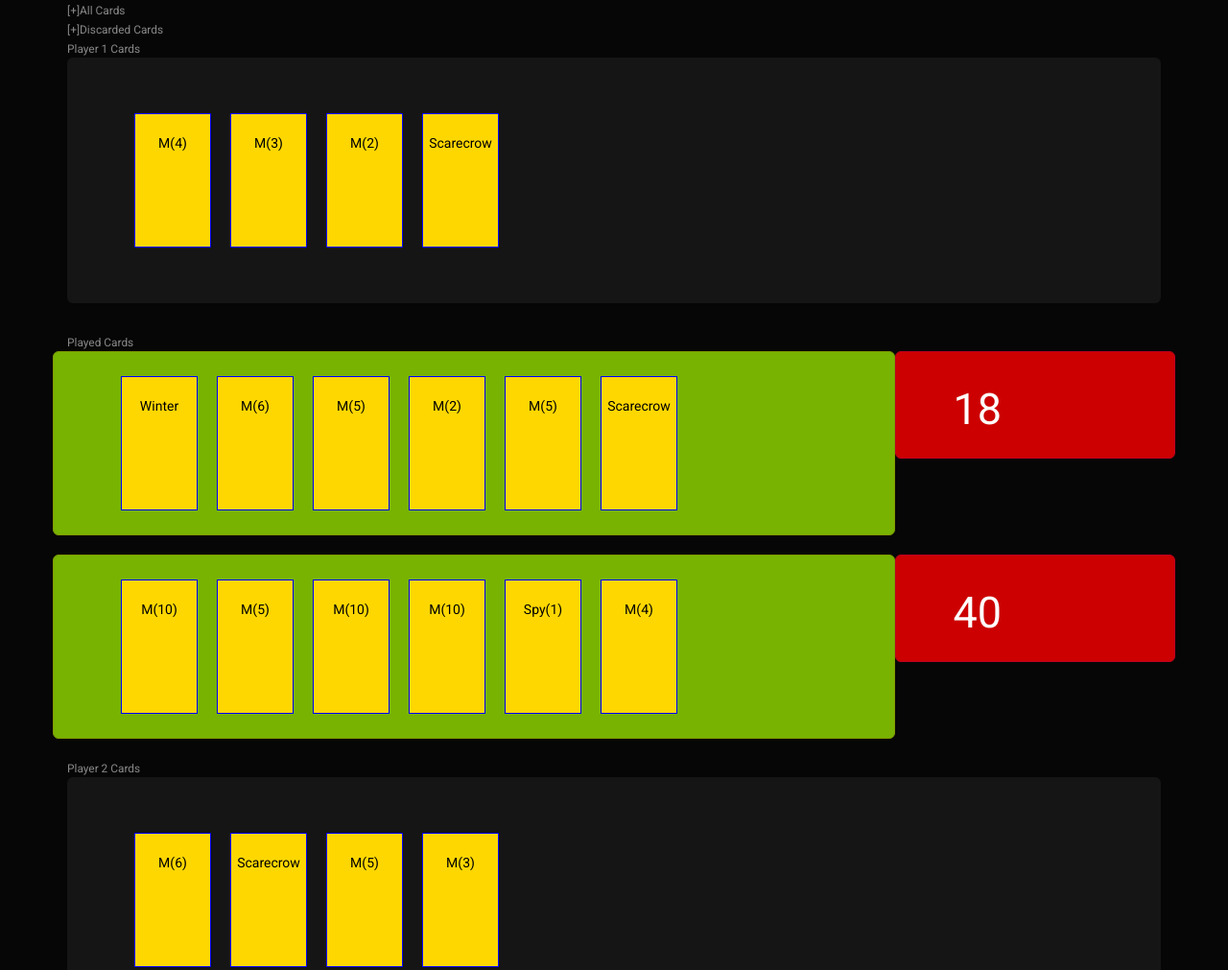
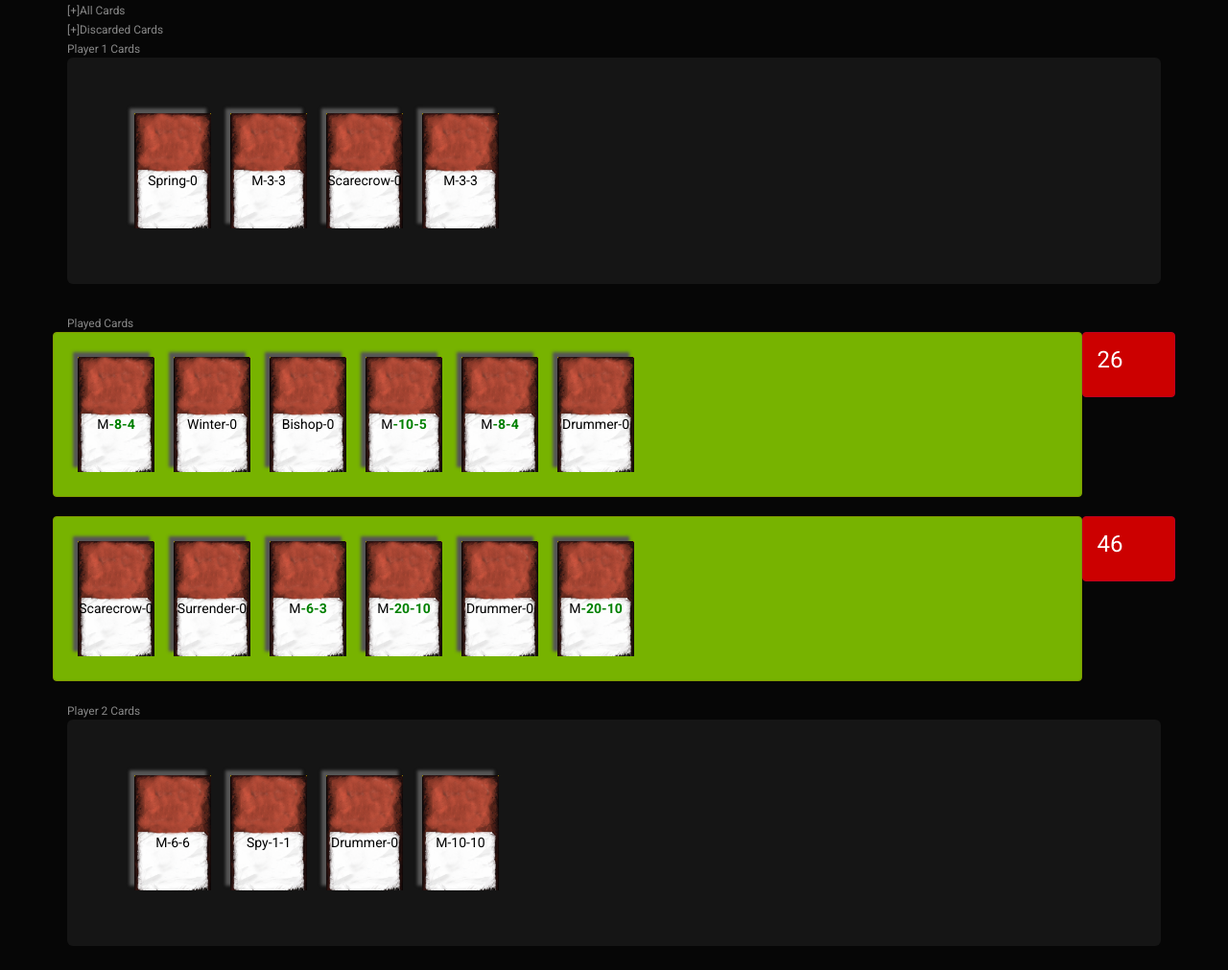
Before and after one commit to Mizar01/cg, a plain HTML site: page index.html in a window 1280 px wide. Shown: the top 1011 px of the page at 96% size. Drawn offline with Linux system fonts and the light colour scheme.

Commit message:
fix, code improvements, porting to a ES6 syntax of Card objects and more

```diff
--- a/cards.js
+++ b/cards.js
@@ -1,31 +1,36 @@
-Card = function(n, v, canBeAffected, desc) {
+class Card {
+
+    constructor(n, v, canBeAffected, desc) {
     	this.name = n
         this.value = v
         this.canBeAffected = canBeAffected
         this.otherEffects = [] //Effects not caused by other cards currently played
         this.desc = desc
-    this.modifier = null // function affecting the entire playSet
         this.modifierComboEnabled = false // the effect cannot be generally combined with other cards of the same type
         this.owner = null
-    this.run = function() {
+        this.modCombo = false // there can't be more than one card of the same type and player as modifier (good or bad)
+    }
+
+    run() {
     	// As simple as possible
         // TODO : logic to put card in the table shouldn't be here
     	this.putOnTable()
     	this.end()
     }
 
-    this.putOnTable = function() {
+    putOnTable() {
     	console.log(cPlayer.name + " is playing a " + this.name + " card.")
     	var cp = cPlayer
     	moveCard(cp.handSet, cp.playSet, cp.chosenCardIndex)
     	// cp.chosenCardIndex = null
 
     }
-    this.end = function() {
+
+    end() {
     	phase = "END_PLAY_CARD"
     }
 
-    this.getFinalValue = function() {
+    getFinalValue() {
         var v = this.value
         // special card effects
         for (var e in this.otherEffects) {
@@ -40,35 +45,41 @@ Card = function(n, v, canBeAffected, desc) {
         return v
     }
 
-    this.applyEffect = function(value, modifier) {
+    applyEffect(value, modifier) {
         var name = modifier.split(",")[0]
         var factor = modifier.split(",")[1]
         if (name == "mult") {
             return value * factor;
         }
     }
+
 }
 
-Mercenary = function(v) {
+class Mercenary extends Card {
+    constructor(v) {
+        super("Mercenary", v, true, "Mercenary desc")
         this.short = "M"
-	Card.call(this, "Mercenary", v, true, "Mercenary desc")
+    }
 }
 
-// Define 1,2,3,4,5,6,10 values mercenary cards
-
-
-Bishop = function() {
-	Card.call(this, "Bishop", 0, false, "Bishop Desc")
+class Bishop extends Card {
+    constructor() {
+	   super("Bishop", 0, false, "Bishop Desc")
+    }
 }
 
-Heroine = function() {
-	Card.call(this, "Heroine", 10, false, "Heroine Desc")
+class Heroine extends Card {
+    constructor() {
+	   super("Heroine", 10, false, "Heroine Desc")
+    }
 }
 
-Drummer = function() {
-	Card.call(this, "Drummer", 0, false, "Drummer Desc")
+class Drummer extends Card {
+    constructor() {
+	   super("Drummer", 0, false, "Drummer Desc")
+    }
     // Double the strength of all your mercenary cards
-    this.modifier = function(targetCard, currentValue) {
+    modifier(targetCard, currentValue) {
         if (targetCard.owner.name == this.owner.name) {
             return currentValue * 2
         } else {
@@ -77,22 +88,32 @@ Drummer = function() {
     }
 }
 
-Spy = function() {
-	Card.call(this, "Spy", 1, false, "Spy Desc")
+class Spy extends Card {
+    constructor() {
+	   super("Spy", 1, false, "Spy Desc")
+    }
 }
 
-Spring = function() {
-	Card.call(this, "Spring", 0, false, "Spring Desc")
+class Spring extends Card {
+    constructor() {
+	   super("Spring", 0, false, "Spring Desc")
+    }
 }
 
-Winter = function() {
-	Card.call(this, "Winter", 0, false, "Winter Desc")
+class Winter extends Card {
+    constructor() {
+	   super("Winter", 0, false, "Winter Desc")
+    }
 }
 
-Surrender = function() {
-	Card.call(this, "Surrender", 0, false, "Surrender Desc")
+class Surrender extends Card {
+    constructor() {
+	   super("Surrender", 0, false, "Surrender Desc")
+    }
 }
 
-Scarecrow = function() {
-	Card.call(this, "Scarecrow", 0, false, "Scarecrow Desc")
+class Scarecrow extends Card {
+    constructor() {
+	   super("Scarecrow", 0, false, "Scarecrow Desc")
     }
+}
--- a/css/style.css
+++ b/css/style.css
@@ -1,13 +1,16 @@
 .cssCard {
 	text-align: center;
-	padding-top: 20px;
+	padding-top: 60px;
 	display: inline-block;
 	width: 80px; max-width: 80px;
-	height: 140px; max-height: 140px;
-	border: 1px solid blue;
+	height: 120px; max-height: 120px;
+	/*border: 1px solid blue;*/
 	margin: 10px;
 	background-color: gold;
 	color: black;
+	background-image: url("../sample.png");
+	background-size: 100%;
+	box-shadow: -5px -5px 3px #555555;
 }
 
 .cssCard .better {
@@ -15,7 +18,7 @@
 	color: green;
 }
 
-cssCars .worse {
+.cssCard .worse {
 	font-weight: bold;
 	color: red;
 }
--- a/game.js
+++ b/game.js
@@ -1,5 +1,19 @@
-var deck = []
-var discardDeck = []
+// List of instantiable classes
+const classes = {
+	Mercenary,
+	Bishop,
+	Heroine,
+	Drummer,
+	Spy,
+	Spring,
+	Winter,
+	Surrender,
+	Scarecrow,
+}
+function getClass(name) { return classes[name] }
+
+const deck = new CardSet()
+const discardDeck = new CardSet()
 var players = []
 var cPlayerIndex //currentPlayer Index
 var cPlayer  // currentPlayer
@@ -19,8 +33,8 @@ var gameSet = {
 		],
 	"Heroine"   : ["3"],
 	"Bishop"    : ["6"],
-	"Drummer"   : ["6"],
-	// "Drummer"   : ["24"],
+	// "Drummer"   : ["6"],
+	"Drummer"   : ["24"],
 	"Scarecrow" : ["16"],
 	"Surrender" : ["3"],
 	"Spy"       : ["12"],
@@ -30,7 +44,7 @@ var gameSet = {
 
 function start() {
 	initDeck()
-	deck = shuffle(deck)
+	deck.shuffle()
 	var p1 = new Player("Me")
 	var p2 = new Player("Tesla")
     players = [p1, p2]
@@ -107,24 +121,17 @@ function runGame() {
 
 
 function getAllActiveModifierCards() {
-	// get all active modifiers from both the playSets
 	var mods = []
-	for (var i in players) {
-		var p = players[i]
-		p.playSet.forEach(function(c) {
-			// TODO : avoid the combos if the combo is not enabled on cards
-			if (c.modifier != null) {
-				mods.push(c)
-			}
-		})
-	}
+	players.forEach(function(p) {
+		mods = mods.concat(p.playSet.getModifierCards())
+	})
 	return mods
 }
 
 function calculatePoints() {
 	players.forEach(function(p) {
 		var tp = 0
-		p.playSet.forEach(function (c) {
+		p.playSet.cards.forEach(function (c) {
 			tp += c.getFinalValue()
 		})
 		p.points = tp
@@ -143,7 +150,7 @@ function gameEndConditions() {
 	var endGame = true
 	players.forEach(function(p) {
 // console.log("Current Player: " + p.name + " hasPassed = " + p.hasPassed + " handSetSize = " + p.handSet.length)
-		if (!p.hasPassed  && p.handSet.length > 0) {
+		if (!p.hasPassed  && p.handSet.length() > 0) {
 			endGame = false
 		}
 	})
@@ -171,35 +178,27 @@ function initDeck() {
 		}else {
 			var qta = parseInt(gameSet[ct][0])
 			for (var i = 0; i < qta; i++) {
-				deck.push(new window[ct]())
+				deck.push(new (getClass(ct))())
 			}
 		}
 	}
 }
-function shuffle2(set) {
-	// choose 2 cards and swap them for a number of times
-	for (var i = 0; i < 1000; i++) {
-		var i1 = Utils.randInt(0, set.length - 1)
-		var i2 = Utils.randInt(0, set.length - 1)
-		var tc = set[i1]
-		set[i1] = set[i2]
-		set[i2] = tc
-	}
-	return set
-}
-
-function shuffle(set) {
-	var set2 = []
-	while (set.length > 0) {
-		moveRandomCard(set, set2)
-	}
-	return set2
-}
+// function shuffle2(set) {
+// 	// choose 2 cards and swap them for a number of times
+// 	for (var i = 0; i < 1000; i++) {
+// 		var i1 = Utils.randInt(0, set.length - 1)
+// 		var i2 = Utils.randInt(0, set.length - 1)
+// 		var tc = set[i1]
+// 		set[i1] = set[i2]
+// 		set[i2] = tc
+// 	}
+// 	return set
+// }
 
 function htmlListCards(set, id, inPlay=false) {
 	var t = ""
-	for (var ci in set) {
-		var c = set[ci]
+	for (var ci in set.cards) {
+		var c = set.cards[ci]
 		var cname = c.short ? c.short : c.name
 		var fvalue = inPlay ? c.getFinalValue() : c.value
 		var styleValue = ""
@@ -209,11 +208,11 @@ function htmlListCards(set, id, inPlay=false) {
 		if (c.value > fvalue) {
 			styleValue = "worse"
 		}
-		var htmlValue = "(" + fvalue + ")"
+		var htmlValue = "-" + fvalue
 		if (fvalue == c.value && c.value == 0) {
 			htmlValue = ""
 		}
-		t += "<div class='cssCard'>" + cname + "<span class='" + styleValue + "'>" + htmlValue + "</span></div>"
+		t += "<div class='cssCard'>" + cname + "<span class='" + styleValue + "'>" + htmlValue + "-" + c.value + "</span></div>"
 		// t += "<span>[" + cname + "<strong>" + (c.value != 0 ? "(" + c.value + ")" : "") + "</strong>]</span>"
 	}
 	$("#" + id).html(t)
@@ -251,14 +250,14 @@ function giveCard(p) {
 }
 
 function moveCard(set1, set2, index) {
-	var c = set1[index]
+	var c = set1.cards[index]
 	set2.push(c)
 	set1.splice(index, 1)
 	return c
 }
 
 function moveRandomCard(set1, set2) {
-	var i1 = Utils.randInt(0, set1.length - 1)
+	var i1 = Utils.randInt(0, set1.length() - 1)
 	return moveCard(set1, set2, i1)
 }
 
@@ -266,7 +265,8 @@ function moveRandomCard(set1, set2) {
  * Get a card from a set without removing it from the set.
  */
 function getRandomCard(set) {
-	return set[Utils.randInt(0, set.length - 1)]
+	var cards = set.cards
+	return cards[Utils.randInt(0, cards.length - 1)]
 }
 
 
--- a/index.html
+++ b/index.html
@@ -6,9 +6,10 @@
       <script src="./jq/jquery-2.1.1.min.js"></script>
       <script src="./jq/typed.min.js"></script>
       <script src="./bs/bootstrap.min.js"></script>
+      <script src="cards.js"></script>
+      <script src="sets.js"></script>
+      <script src="player.js"></script>
       <script src="game.js"></script>
-      <script src="cards.js"></script>
-      <script src="player.js"></script>
       <!-- Compatible electron afer import -->
       <script>if (window.module) module = window.module;</script>
       <link href="./bs/bootstrap_cyborg.min.css" rel="stylesheet">
@@ -31,17 +32,17 @@
             <div><small>Played Cards</small></div>
             <div>
                   <div class="row">
-                        <div class="col-md-9 jumbotron alert alert-success" id="player1-playSet">
+                        <div class="col-md-11 alert alert-success" id="player1-playSet">
                         </div>
-                        <div class="col-md-3 jumbotron alert alert-danger">
-                              <h2 id="player1-points"></h2>
+                        <div class="col-md-1 alert alert-danger">
+                              <h4 id="player1-points"></h4>
                         </div>
                   </div>
                   <div class="row">
-                        <div class="col-md-9 jumbotron alert alert-success" id="player2-playSet">
+                        <div class="col-md-11 alert alert-success" id="player2-playSet">
                         </div>
-                        <div class="col-md-3 jumbotron alert alert-danger">
-                              <h2 id="player2-points"></h2>
+                        <div class="col-md-1 alert alert-danger">
+                              <h4 id="player2-points"></h4>
                         </div>
 
                   </div>
--- a/player.js
+++ b/player.js
@@ -1,7 +1,7 @@
 function Player(name) {
 	this.name = name
-	this.handSet = []   // cards player holds in his hands
-	this.playSet = []   // cards already played and in game on the table
+	this.handSet = new CardSet(this)   // cards player holds in his hands
+	this.playSet = new PlaySet(this) // cards already played and in game on the table
 
 	this.chosenCardIndex
 	this.playCard = false
@@ -44,11 +44,11 @@ function Player(name) {
 
 	}
 	this.chooseRandomCard = function() {
-		this.chosenCardIndex = Utils.randInt(0, this.handSet.length - 1)
+		this.chosenCardIndex = Utils.randInt(0, this.handSet.length() - 1)
 	}
 
 	this.getChosenCard = function() {
-		return this.handSet[this.chosenCardIndex]
+		return this.handSet.cards[this.chosenCardIndex]
 	}
 
 	this.play = function() {
--- /dev/null
+++ b/sets.js
@@ -0,0 +1,60 @@
+class CardSet {
+
+	constructor(player) {
+		this.cards = []
+		this.player = player || null
+	}
+
+	shuffle() {
+		var set2 = []
+		while (this.cards.length > 0) {
+			var i = Utils.randInt(0, this.cards.length - 1)
+			var c = this.cards[i]
+			set2.push(c)
+			this.cards.splice(i, 1)
+		}
+		this.cards = set2
+	}
+
+	addCard(c) {
+		this.cards.push(c)
+	}
+
+	// array like methods
+	push(c) {
+		this.addCard(c)
+	}
+
+	splice(index, qty) {
+		this.cards.splice(index, qty || 1)
+	}
+
+	length() {
+		return this.cards.length
+	}
+
+
+}
+
+
+class PlaySet extends CardSet{
+
+	// get all active modifiers from the playSets
+	// It avoids overlapping effects of the same card name/type
+	getModifierCards() {
+		var mods = []
+		var p = this.player
+		var comboCheck = []
+		this.cards.forEach(function(c) {
+			if (c.modifier) {
+				if (c.modCombo || !comboCheck.includes(c.name)) {
+					comboCheck.push(c.name)
+					mods.push(c)
+				}
+
+			}
+		})
+		return mods;
+	}
+
+}
```
Also changed, not shown: sample.png (added). Lines whose indentation alone changed are shown as unchanged.
